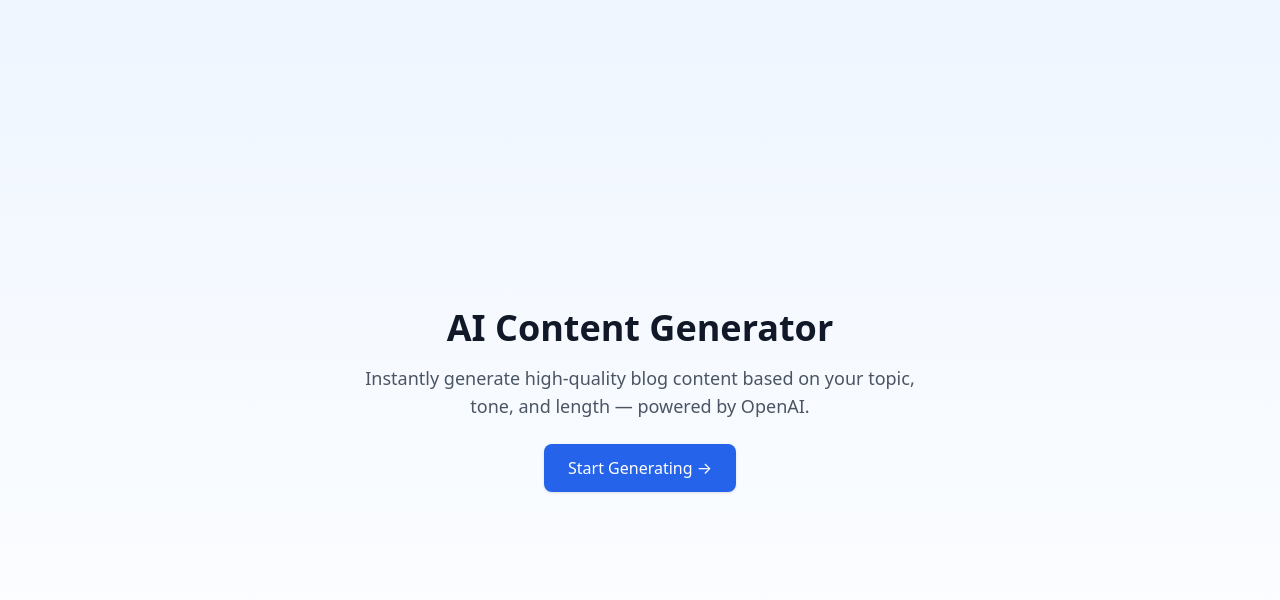
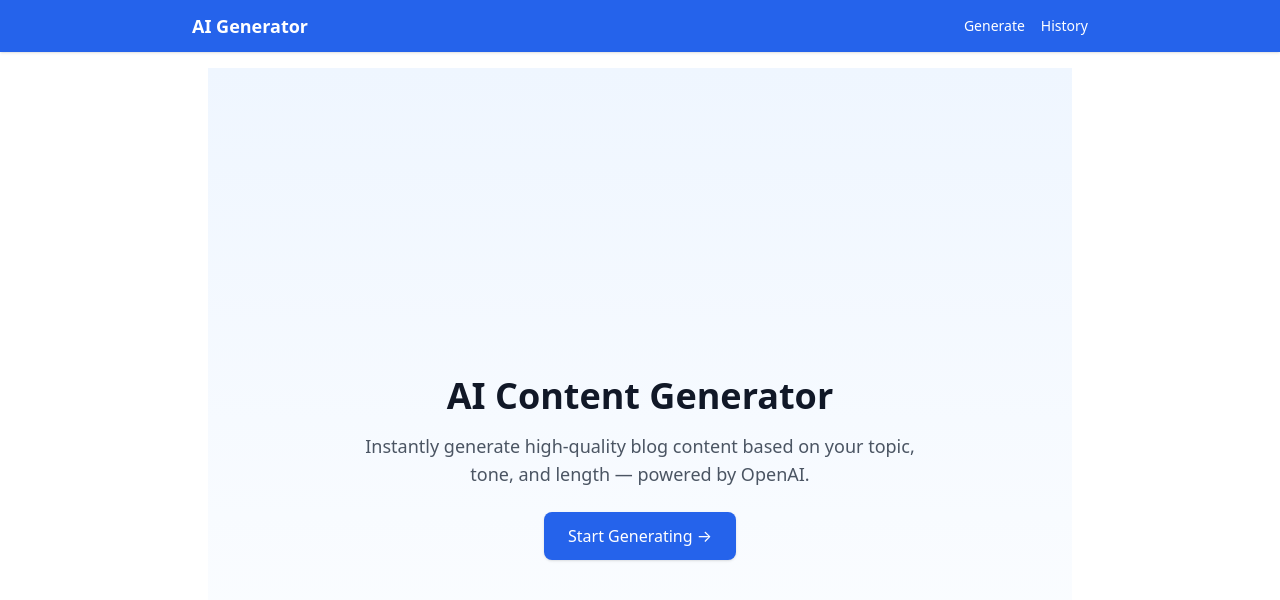
Before and after one commit to mohamadamgad/ai-content-generator, a Next.js app: page / in a window 1280 px wide. Shown: the top 600 px of the page. Built offline with nearby package versions, Linux system fonts and the light colour scheme.

Commit message:
feat: add shared layout and top navigation bar

```diff
--- a/app/layout.tsx
+++ b/app/layout.tsx
@@ -1,31 +1,35 @@
-import type { Metadata } from "next";
-import { Geist, Geist_Mono } from "next/font/google";
-import "./globals.css";
+import './globals.css';
+import Link from 'next/link';
 
-const geistSans = Geist({
-  variable: "--font-geist-sans",
-  subsets: ["latin"],
-});
-
-const geistMono = Geist_Mono({
-  variable: "--font-geist-mono",
-  subsets: ["latin"],
-});
-
-export const metadata: Metadata = {
-  title: "Create Next App",
-  description: "Generated by create next app",
+export const metadata = {
+  title: 'AI Content Generator',
+  description: 'Generate content using OpenAI',
 };
 
 export default function RootLayout({
   children,
-}: Readonly<{
+}: {
   children: React.ReactNode;
-}>) {
+}) {
   return (
     <html lang="en">
-      <body className={`${geistSans.variable} ${geistMono.variable}`}>
-        {children}
+      <body className="bg-white text-gray-900">
+        <header className="w-full bg-blue-600 text-white px-4 py-3 shadow">
+          <nav className="max-w-4xl mx-auto flex justify-between items-center">
+            <Link href="/" className="text-lg font-semibold hover:underline">
+              AI Generator
+            </Link>
+            <div className="space-x-4 text-sm">
+              <Link href="/generate" className="hover:underline">
+                Generate
+              </Link>
+              <Link href="/history" className="hover:underline">
+                History
+              </Link>
+            </div>
+          </nav>
+        </header>
+        <main className="max-w-4xl mx-auto p-4">{children}</main>
       </body>
     </html>
   );
```
